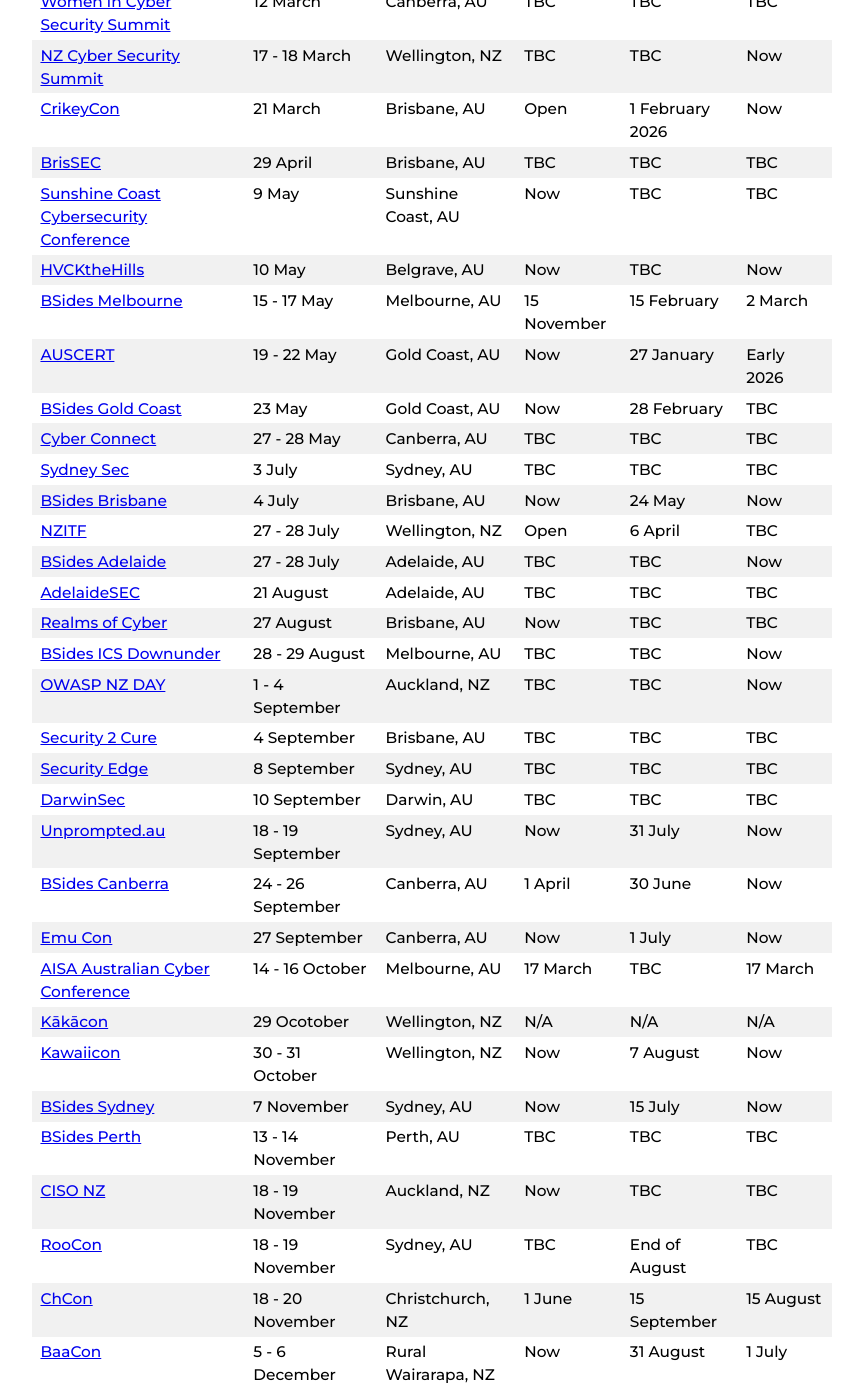
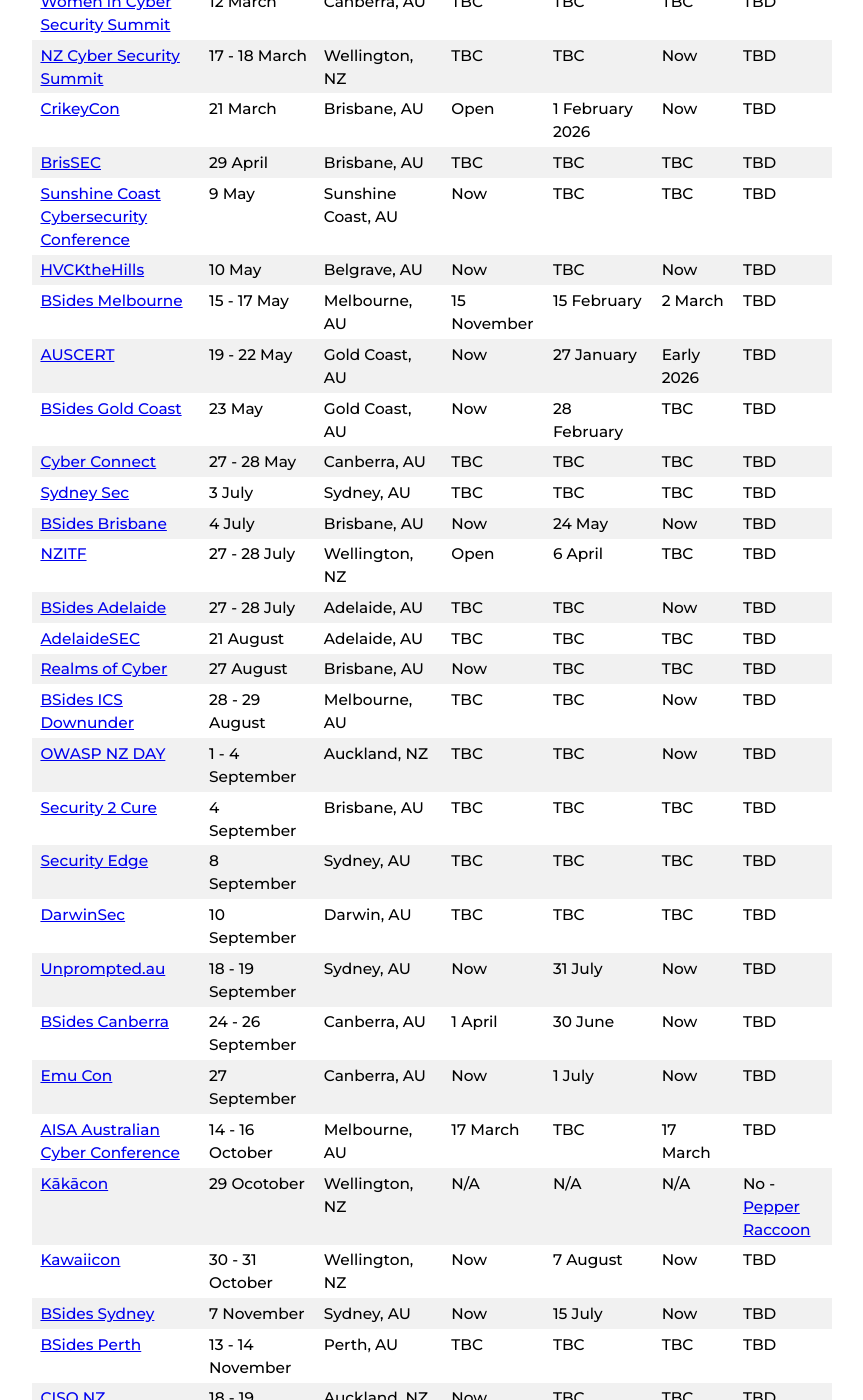
Before and after one commit to nzkarit/downundercons, a Jekyll site: the page built from index.markdown, in a window 1280 px wide and 1400 px high, scrolled down 483 px. Shown: the whole window, without its empty margins (208-1071 px from the left). Built offline with Jekyll 4.4.1, drawn with Linux system fonts in a browser that asks for light colours; some of the changed text lies outside the part shown.

Commit message:
Update index.markdown

```diff
--- a/index.markdown
+++ b/index.markdown
@@ -1,59 +1,59 @@
 ---
 layout: home
 title: Downunder Cons
-last_modified_at: 2026-07-22 16:32:00 +1200
+last_modified_at: 2026-07-24 09:25:00 +1200
 ---
 
 These are a list of hacker/infosec cons and meetups in the NZ and Aussie Area.
 
 ## 2026
 
-| Name | Date | Location | CFP Open | CFP Close | Ticket On Sale |
-| ---- | ---- | -------- | -------- | --------- | -------------- |
-| [AppSec & DevSecOps Sydney](https://appsec-devsecops-syd.coriniumintelligence.com/) | 11 February | Sydney, AU | TBC | TBC | TBC |
-| [COSAC APAC](https://cosac.net/apac/) | 24 - 26 February| Melbourne, AU | Open | 11 July 2025 | Now |
-| [MRE](https://federation.edu.au/icsl/icsl-conferences/mre-2026) | 26 - 27 February | Ballarat, AU | TBC | TBC | TBC |
-| [BSides Ballarat](https://federation.edu.au/icsl/icsl-conferences/bsides-ballarat-2026) | 28 February - 1 March | Ballarat, AU | Closed | Closed | Now |
-| [Women in Cyber Security Summit](https://www.aisa.org.au/public/Public/Events/Conferences/AISA%20Conferences.aspx) | 12 March | Canberra, AU | TBC | TBC | TBC |
-| [NZ Cyber Security Summit](https://brightstar.co.nz/events/cybersecurity/) | 17 - 18 March | Wellington, NZ | TBC | TBC | Now |
-| [CrikeyCon](https://crikeycon.com/) | 21 March | Brisbane, AU | Open | 1 February 2026 | Now |
-| [BrisSEC](https://aisasecuritydays.com.au/) | 29 April | Brisbane, AU | TBC | TBC | TBC |
-| [Sunshine Coast Cybersecurity Conference](https://sunconqld.com/) | 9 May | Sunshine Coast, AU | Now | TBC | TBC |
-| [HVCKtheHills](https://hvckthehills.com/) | 10 May | Belgrave, AU | Now | TBC | Now |
-| [BSides Melbourne](https://www.bsidesmelbourne.com/) | 15 - 17 May | Melbourne, AU | 15 November | 15 February | 2 March |
-| [AUSCERT](https://conference.auscert.org.au/) | 19 - 22 May | Gold Coast, AU | Now | 27 January | Early 2026 |
-| [BSides Gold Coast](https://bsidesgoldie.com/) | 23 May | Gold Coast, AU | Now | 28 February | TBC |
-| [Cyber Connect](https://www.cyberconnect.org.au/) | 27 - 28 May | Canberra, AU | TBC | TBC | TBC |
-| [Sydney Sec](https://aisasecuritydays.com.au/) | 3 July | Sydney, AU | TBC | TBC | TBC |
-| [BSides Brisbane](https://bsidesbrisbane.com/) | 4 July | Brisbane, AU | Now | 24 May | Now |
-| [NZITF](https://nzitf.org.nz/conference-details) | 27 - 28 July | Wellington, NZ | Open | 6 April | TBC |
-| [BSides Adelaide](https://www.bsidesadelaide.com.au/) | 27 - 28 July | Adelaide, AU | TBC | TBC | Now |
-| [AdelaideSEC](https://aisasecuritydays.com.au/) | 21 August | Adelaide, AU | TBC | TBC | TBC |
-| [Realms of Cyber](https://www.realmsofcyber.com/) | 27 August | Brisbane, AU | Now | TBC | TBC |
-| [BSides ICS Downunder](https://www.linkedin.com/company/bsides-ics-downunder/posts/?feedView=all) | 28 - 29 August | Melbourne, AU | TBC | TBC | Now |
-| [OWASP NZ DAY](https://appsec.org.nz/conference/) | 1 - 4 September | Auckland, NZ | TBC | TBC | Now |
-| [Security 2 Cure](https://security2cure.com.au/) | 4 September | Brisbane, AU | TBC | TBC | TBC |
-| [Security Edge](https://adapt.com.au/events/security-edge/) | 8 September | Sydney, AU | TBC | TBC | TBC |
-| [DarwinSec](https://aisasecuritydays.com.au/darwinsec) | 10 September | Darwin, AU | TBC | TBC | TBC |
-| [Unprompted.au](https://www.unprompted.au/) | 18 - 19 September | Sydney, AU | Now | 31 July | Now |
-| [BSides Canberra](https://www.bsidesau.com.au/) | 24 - 26 September | Canberra, AU | 1 April | 30 June | Now |
-| [Emu Con](https://con.emu.team/) | 27 September | Canberra, AU | Now | 1 July | Now |
-| [AISA Australian Cyber Conference](https://www.cyberconference.com.au/) | 14 - 16 October | Melbourne, AU | 17 March | TBC | 17 March |
-| [Kākācon](https://www.xn--kkcon-fwab.nz/) | 29 Ocotober | Wellington, NZ | N/A | N/A | N/A |
-| [Kawaiicon](https://kawaiicon.org/) | 30 - 31 October | Wellington, NZ | Now | 7 August | Now |
-| [BSides Sydney](https://www.bsides.sydney/) | 7 November | Sydney, AU | Now | 15 July | Now |
-| [BSides Perth](https://bsidesperth.com.au/) | 13 - 14 November | Perth, AU | TBC | TBC | TBC |
-| [CISO NZ](https://ciso-nz.coriniumintelligence.com/) | 18 - 19 November | Auckland, NZ | Now | TBC | TBC |
-| [RooCon](https://x.com/RooCon_AU) | 18 - 19  November | Sydney, AU | TBC | End of August| TBC |
-| [ChCon](https://2026.chcon.nz/) | 18 - 20 November | Christchurch, NZ | 1 June | 15 September | 15 August |
-| [BaaCon](https://baacon.nz/) | 5 - 6 December | Rural Wairarapa, NZ | Now | 31 August | 1 July |
+| Name | Date | Location | CFP Open | CFP Close | Ticket On Sale | AI Art |
+| ---- | ---- | -------- | -------- | --------- | -------------- | ------ |
+| [AppSec & DevSecOps Sydney](https://appsec-devsecops-syd.coriniumintelligence.com/) | 11 February | Sydney, AU | TBC | TBC | TBC | TBD |
+| [COSAC APAC](https://cosac.net/apac/) | 24 - 26 February| Melbourne, AU | Open | 11 July 2025 | Now | TBD |
+| [MRE](https://federation.edu.au/icsl/icsl-conferences/mre-2026) | 26 - 27 February | Ballarat, AU | TBC | TBC | TBC | TBD |
+| [BSides Ballarat](https://federation.edu.au/icsl/icsl-conferences/bsides-ballarat-2026) | 28 February - 1 March | Ballarat, AU | Closed | Closed | Now | TBD |
+| [Women in Cyber Security Summit](https://www.aisa.org.au/public/Public/Events/Conferences/AISA%20Conferences.aspx) | 12 March | Canberra, AU | TBC | TBC | TBC | TBD |
+| [NZ Cyber Security Summit](https://brightstar.co.nz/events/cybersecurity/) | 17 - 18 March | Wellington, NZ | TBC | TBC | Now | TBD |
+| [CrikeyCon](https://crikeycon.com/) | 21 March | Brisbane, AU | Open | 1 February 2026 | Now | TBD |
+| [BrisSEC](https://aisasecuritydays.com.au/) | 29 April | Brisbane, AU | TBC | TBC | TBC | TBD |
+| [Sunshine Coast Cybersecurity Conference](https://sunconqld.com/) | 9 May | Sunshine Coast, AU | Now | TBC | TBC | TBD |
+| [HVCKtheHills](https://hvckthehills.com/) | 10 May | Belgrave, AU | Now | TBC | Now | TBD |
+| [BSides Melbourne](https://www.bsidesmelbourne.com/) | 15 - 17 May | Melbourne, AU | 15 November | 15 February | 2 March | TBD |
+| [AUSCERT](https://conference.auscert.org.au/) | 19 - 22 May | Gold Coast, AU | Now | 27 January | Early 2026 | TBD |
+| [BSides Gold Coast](https://bsidesgoldie.com/) | 23 May | Gold Coast, AU | Now | 28 February | TBC | TBD |
+| [Cyber Connect](https://www.cyberconnect.org.au/) | 27 - 28 May | Canberra, AU | TBC | TBC | TBC | TBD |
+| [Sydney Sec](https://aisasecuritydays.com.au/) | 3 July | Sydney, AU | TBC | TBC | TBC | TBD |
+| [BSides Brisbane](https://bsidesbrisbane.com/) | 4 July | Brisbane, AU | Now | 24 May | Now | TBD |
+| [NZITF](https://nzitf.org.nz/conference-details) | 27 - 28 July | Wellington, NZ | Open | 6 April | TBC | TBD |
+| [BSides Adelaide](https://www.bsidesadelaide.com.au/) | 27 - 28 July | Adelaide, AU | TBC | TBC | Now | TBD |
+| [AdelaideSEC](https://aisasecuritydays.com.au/) | 21 August | Adelaide, AU | TBC | TBC | TBC | TBD |
+| [Realms of Cyber](https://www.realmsofcyber.com/) | 27 August | Brisbane, AU | Now | TBC | TBC | TBD |
+| [BSides ICS Downunder](https://www.linkedin.com/company/bsides-ics-downunder/posts/?feedView=all) | 28 - 29 August | Melbourne, AU | TBC | TBC | Now | TBD |
+| [OWASP NZ DAY](https://appsec.org.nz/conference/) | 1 - 4 September | Auckland, NZ | TBC | TBC | Now | TBD |
+| [Security 2 Cure](https://security2cure.com.au/) | 4 September | Brisbane, AU | TBC | TBC | TBC | TBD |
+| [Security Edge](https://adapt.com.au/events/security-edge/) | 8 September | Sydney, AU | TBC | TBC | TBC | TBD |
+| [DarwinSec](https://aisasecuritydays.com.au/darwinsec) | 10 September | Darwin, AU | TBC | TBC | TBC | TBD |
+| [Unprompted.au](https://www.unprompted.au/) | 18 - 19 September | Sydney, AU | Now | 31 July | Now | TBD |
+| [BSides Canberra](https://www.bsidesau.com.au/) | 24 - 26 September | Canberra, AU | 1 April | 30 June | Now | TBD |
+| [Emu Con](https://con.emu.team/) | 27 September | Canberra, AU | Now | 1 July | Now | TBD |
+| [AISA Australian Cyber Conference](https://www.cyberconference.com.au/) | 14 - 16 October | Melbourne, AU | 17 March | TBC | 17 March | TBD |
+| [Kākācon](https://www.xn--kkcon-fwab.nz/) | 29 Ocotober | Wellington, NZ | N/A | N/A | N/A | No - [Pepper Raccoon](https://pepperraccoon.com/) |
+| [Kawaiicon](https://kawaiicon.org/) | 30 - 31 October | Wellington, NZ | Now | 7 August | Now | TBD |
+| [BSides Sydney](https://www.bsides.sydney/) | 7 November | Sydney, AU | Now | 15 July | Now | TBD |
+| [BSides Perth](https://bsidesperth.com.au/) | 13 - 14 November | Perth, AU | TBC | TBC | TBC | TBD |
+| [CISO NZ](https://ciso-nz.coriniumintelligence.com/) | 18 - 19 November | Auckland, NZ | Now | TBC | TBC | TBD |
+| [RooCon](https://x.com/RooCon_AU) | 18 - 19  November | Sydney, AU | TBC | End of August| TBC | TBD |
+| [ChCon](https://2026.chcon.nz/) | 18 - 20 November | Christchurch, NZ | 1 June | 15 September | 15 August | TBD |
+| [BaaCon](https://baacon.nz/) | 5 - 6 December | Rural Wairarapa, NZ | Now | 31 August | 1 July | [No](https://baacon.nz/faq/#do-you-have-an-ai-policy) - [Pepper Raccoon](https://pepperraccoon.com/) |
 
 ## 2027
 
 | Name | Date | Location | CFP Open | CFP Close | Ticket On Sale |
 | ---- | ---- | -------- | -------- | --------- | -------------- |
-| [COSAC APAC](https://cosac.net/apac/) | 23 - 25 February| Melbourne, AU | 1 May 2026 | TBC | TBC |
-| [CrikeyCon](https://crikeycon.com/) | 17 April | Brisbane, AU | TBC | TBC | TBC |
+| [COSAC APAC](https://cosac.net/apac/) | 23 - 25 February| Melbourne, AU | 1 May 2026 | TBC | TBC | TBD |
+| [CrikeyCon](https://crikeycon.com/) | 17 April | Brisbane, AU | TBC | TBC | TBC | TBD |
 
 ## Meetups
 
```
